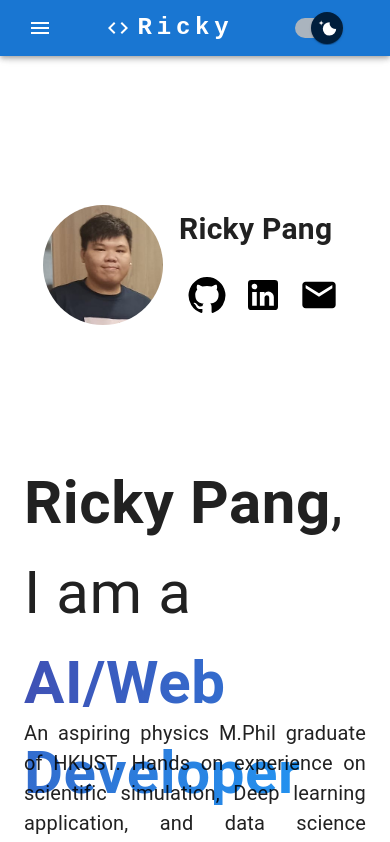
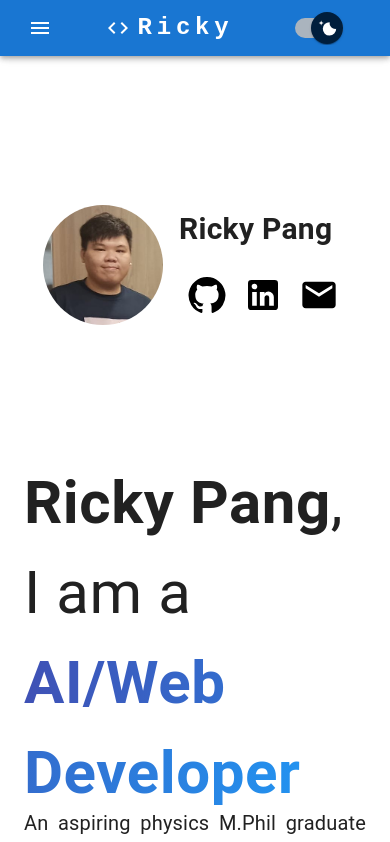
Before and after one commit to rickypang0219/rickypang0219.github.io, a React (Vite) app: page / in a window 390 px wide. Shown: the top 842 px of the page. Built offline with nearby package versions, Linux system fonts and the light colour scheme.

Commit message:
correct the height of Box to 350px for iPhone view

```diff
--- a/src/components/Intro.jsx
+++ b/src/components/Intro.jsx
@@ -31,7 +31,8 @@ const Banner = () => {
     <>
       <Box
         sx={{
-          height: "260px",
+          justifyContent: "left",
+          height: "350px",
           display: { xs: "flex", md: "none" },
         }}
       >
```
Also changed, not shown: public/markdowns/interests.md (line endings or trailing spaces).
